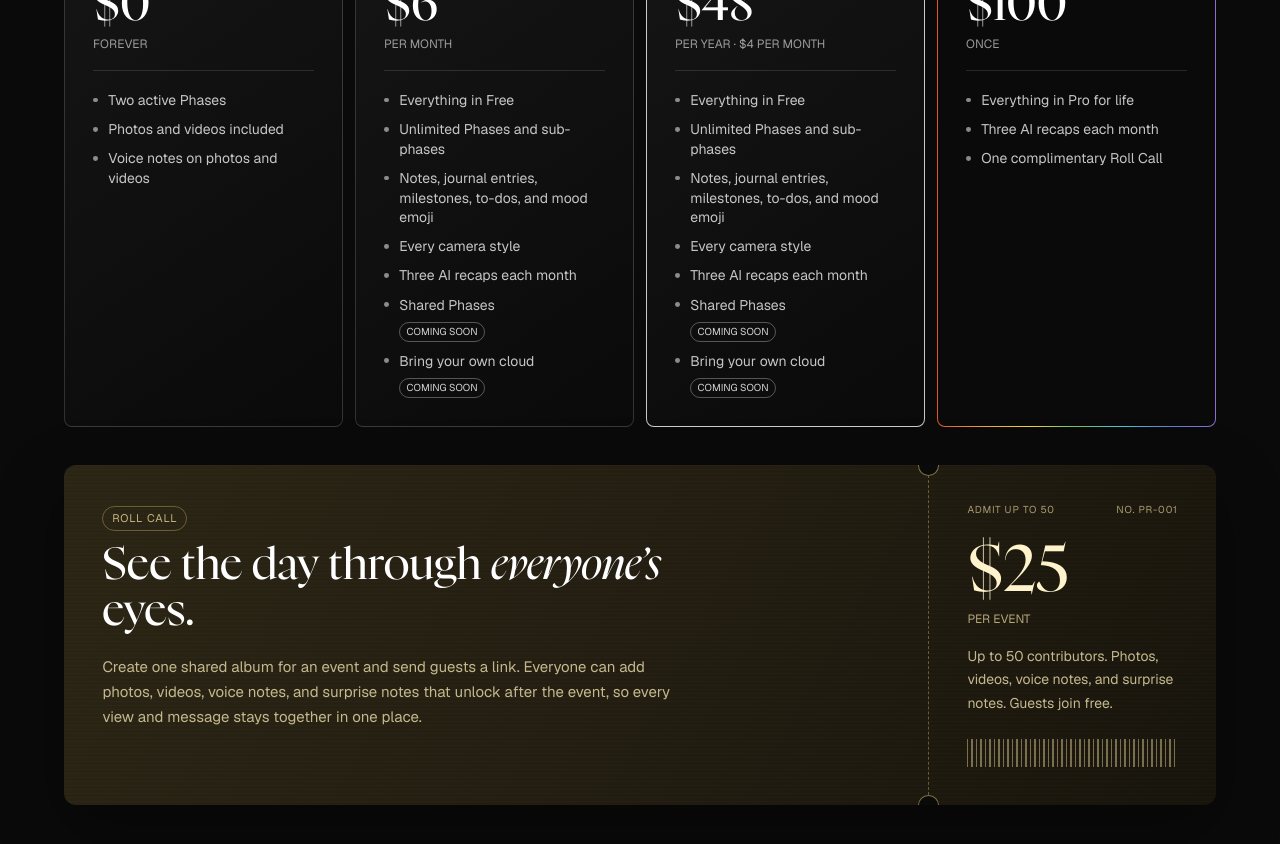
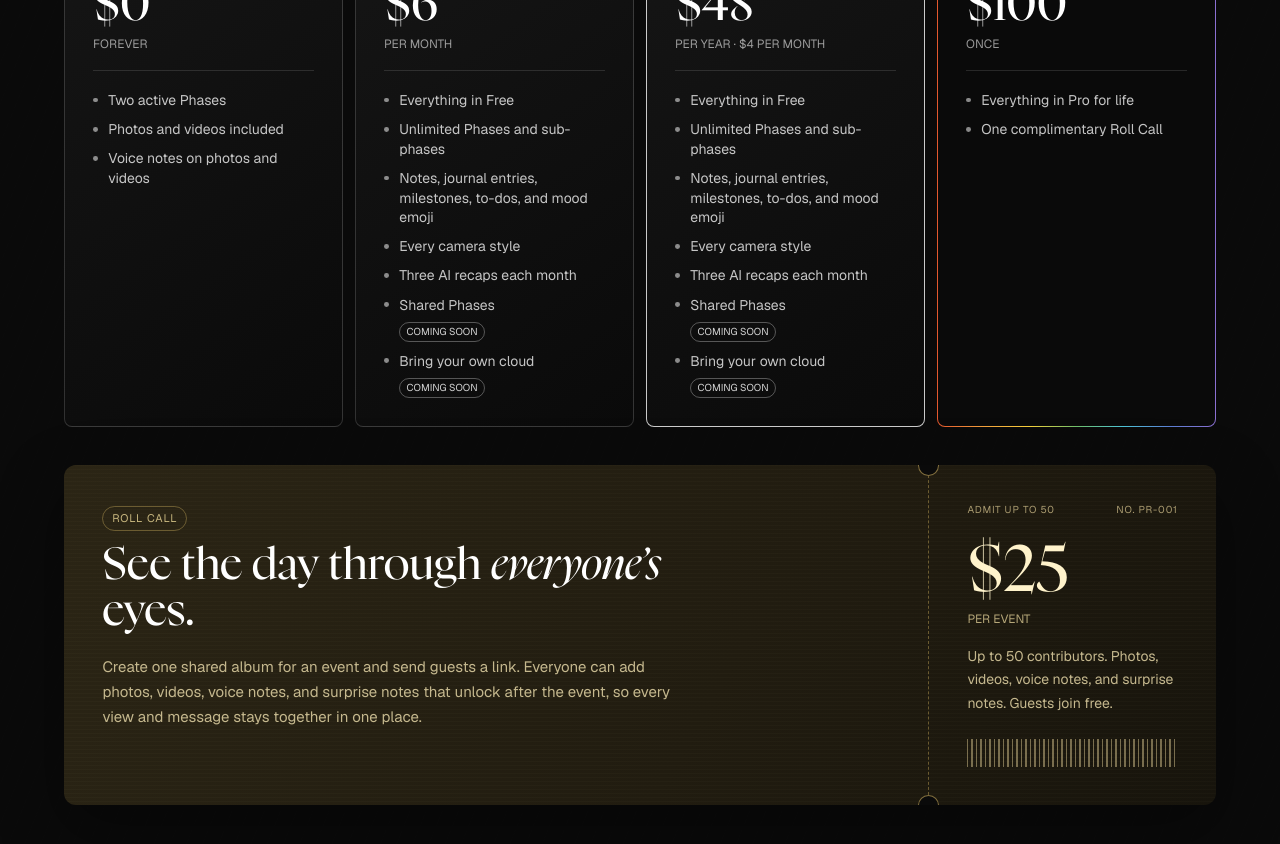
Before and after one commit to phaseroll-app/phaseroll-web, a Next.js app: page / in a window 1280 px wide. Shown: the part 5220-6064 px from the top of the page. Built offline with nearby package versions, Linux system fonts and the light colour scheme; no server answers.

Commit message:
removed one feat

```diff
--- a/app/components/Pricing.tsx
+++ b/app/components/Pricing.tsx
@@ -66,7 +66,6 @@ const PLANS: Plan[] = [
     cadence: "once",
     features: [
       { name: "Everything in Pro for life" },
-      { name: "Three AI recaps each month" },
       { name: "One complimentary Roll Call" },
     ],
     badge: "First 100 on waitlist",
```
